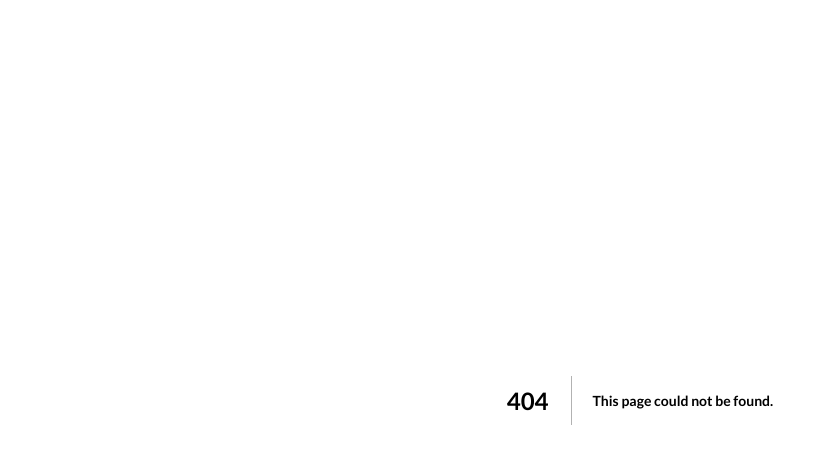
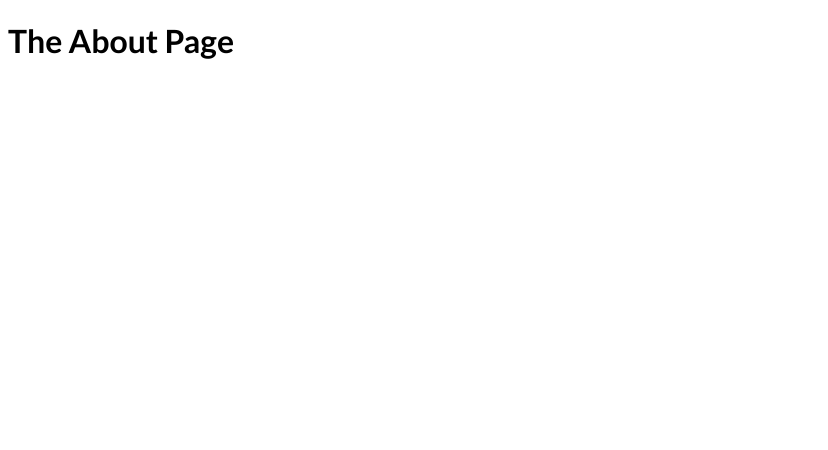
Before and after one commit to Vaishu1293/nextjs-file-based-routing, a Next.js app: page /about in a window 1280 px wide. Before the commit this address had no page. Shown: the top 450 px of the page, without its empty margins (0-828 px from the left). Built offline with nearby package versions, Linux system fonts and the light colour scheme.

Commit message:
about-page

```diff
--- /dev/null
+++ b/pages/about.js
@@ -0,0 +1,5 @@
+export default function AboutPage() {
+    return (<div>
+        <h1>The About Page</h1>
+    </div>);
+}
```
